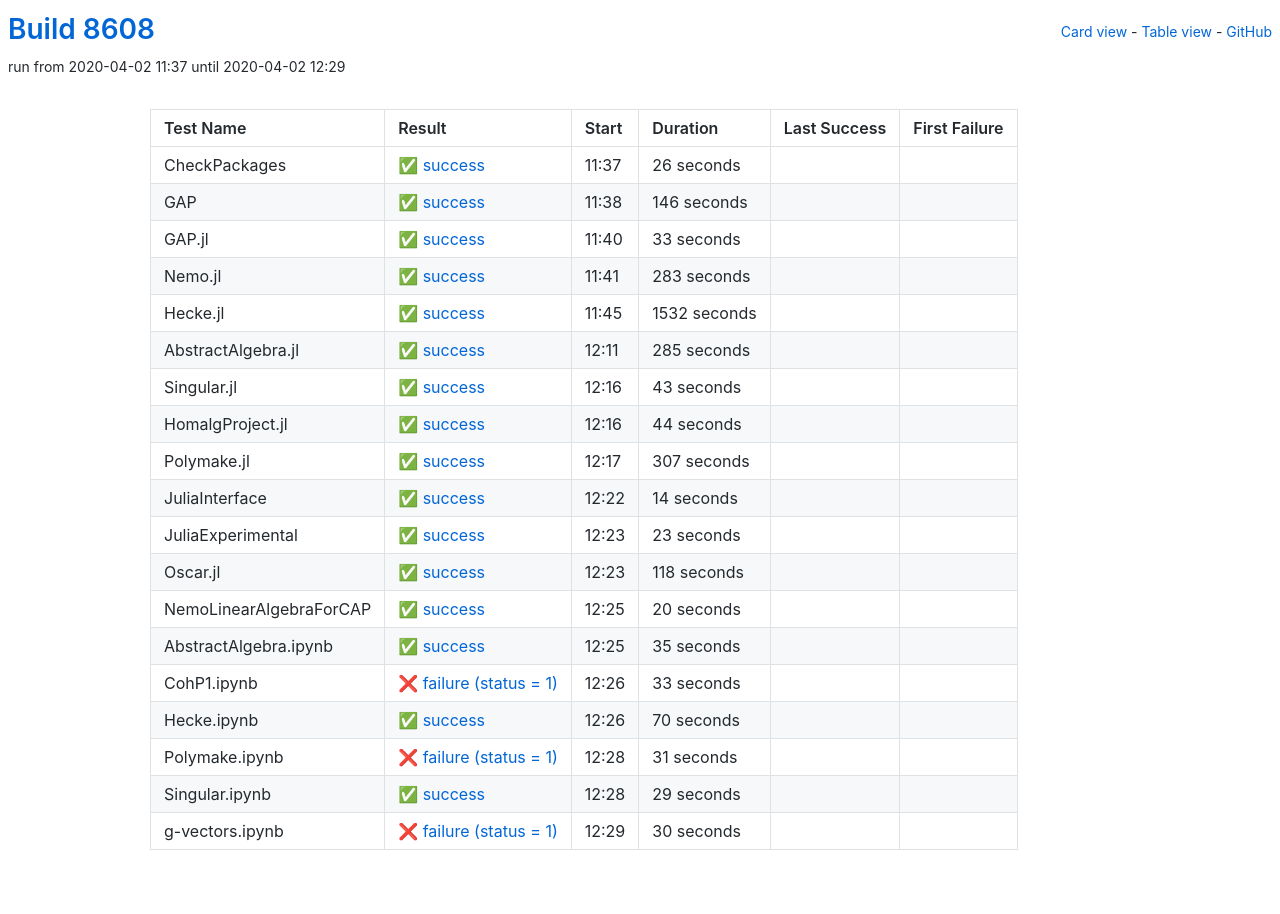
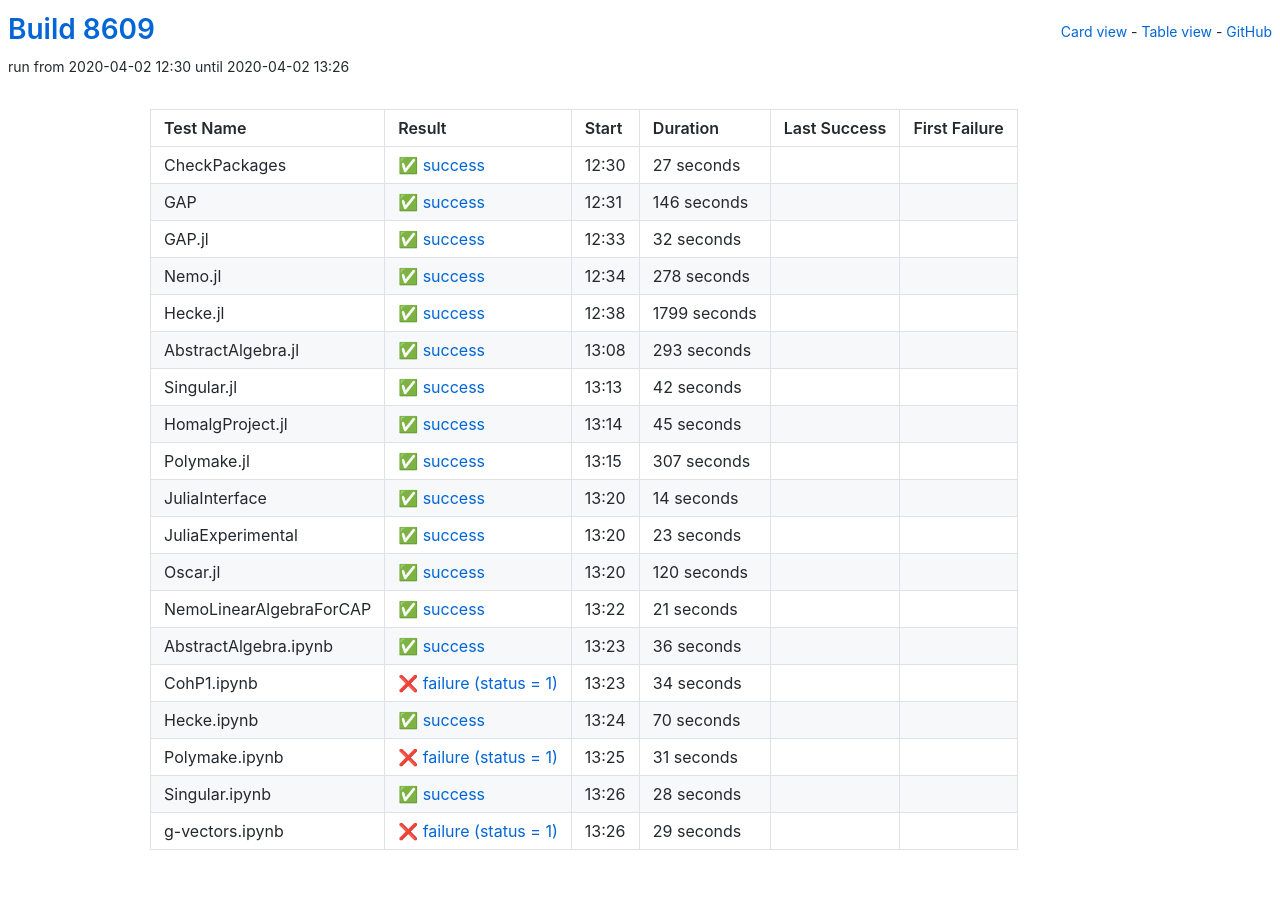
Before and after one commit to oscar-system/oscar-ci-status, a Jekyll site: the page built from table.html, in a window 1280 px wide. Built offline with Jekyll 4.4.1, drawn with Linux system fonts in a browser that asks for light colours.

Commit message:
Build 8609

```diff
--- a/_data/ci.yml
+++ b/_data/ci.yml
@@ -1,16 +1,16 @@
-build: 8608
-build_url: https://oscarci.mathematik.uni-kl.de/job/oscar/8608/
+build: 8609
+build_url: https://oscarci.mathematik.uni-kl.de/job/oscar/8609/
 job: oscar
 tests:
-- duration: 26
+- duration: 27
   exitcode: 0
   first_failure: false
   first_failure_url: null
   last_success: false
   last_success_url: null
-  log: https://oscarci.mathematik.uni-kl.de/job/oscar/8608/artifact/logs/build-8608/CheckPackages.log
+  log: https://oscarci.mathematik.uni-kl.de/job/oscar/8609/artifact/logs/build-8609/CheckPackages.log
   name: CheckPackages
-  start: 2020-04-02 11:37
+  start: 2020-04-02 12:30
   status: success
   success: true
 - duration: 146
@@ -19,75 +19,75 @@ tests:
   first_failure_url: null
   last_success: false
   last_success_url: null
-  log: https://oscarci.mathematik.uni-kl.de/job/oscar/8608/artifact/logs/build-8608/GAP.log
+  log: https://oscarci.mathematik.uni-kl.de/job/oscar/8609/artifact/logs/build-8609/GAP.log
   name: GAP
-  start: 2020-04-02 11:38
+  start: 2020-04-02 12:31
   status: success
   success: true
-- duration: 33
+- duration: 32
   exitcode: 0
   first_failure: false
   first_failure_url: null
   last_success: false
   last_success_url: null
-  log: https://oscarci.mathematik.uni-kl.de/job/oscar/8608/artifact/logs/build-8608/GAP.jl.log
+  log: https://oscarci.mathematik.uni-kl.de/job/oscar/8609/artifact/logs/build-8609/GAP.jl.log
   name: GAP.jl
-  start: 2020-04-02 11:40
+  start: 2020-04-02 12:33
   status: success
   success: true
-- duration: 283
+- duration: 278
   exitcode: 0
   first_failure: false
   first_failure_url: null
   last_success: false
   last_success_url: null
-  log: https://oscarci.mathematik.uni-kl.de/job/oscar/8608/artifact/logs/build-8608/Nemo.jl.log
+  log: https://oscarci.mathematik.uni-kl.de/job/oscar/8609/artifact/logs/build-8609/Nemo.jl.log
   name: Nemo.jl
-  start: 2020-04-02 11:41
+  start: 2020-04-02 12:34
   status: success
   success: true
-- duration: 1532
+- duration: 1799
   exitcode: 0
   first_failure: false
   first_failure_url: null
   last_success: false
   last_success_url: null
-  log: https://oscarci.mathematik.uni-kl.de/job/oscar/8608/artifact/logs/build-8608/Hecke.jl.log
+  log: https://oscarci.mathematik.uni-kl.de/job/oscar/8609/artifact/logs/build-8609/Hecke.jl.log
   name: Hecke.jl
-  start: 2020-04-02 11:45
+  start: 2020-04-02 12:38
   status: success
   success: true
-- duration: 285
+- duration: 293
   exitcode: 0
   first_failure: false
   first_failure_url: null
   last_success: false
   last_success_url: null
-  log: https://oscarci.mathematik.uni-kl.de/job/oscar/8608/artifact/logs/build-8608/AbstractAlgebra.jl.log
+  log: https://oscarci.mathematik.uni-kl.de/job/oscar/8609/artifact/logs/build-8609/AbstractAlgebra.jl.log
   name: AbstractAlgebra.jl
-  start: 2020-04-02 12:11
+  start: 2020-04-02 13:08
   status: success
   success: true
-- duration: 43
+- duration: 42
   exitcode: 0
   first_failure: false
   first_failure_url: null
   last_success: false
   last_success_url: null
-  log: https://oscarci.mathematik.uni-kl.de/job/oscar/8608/artifact/logs/build-8608/Singular.jl.log
+  log: https://oscarci.mathematik.uni-kl.de/job/oscar/8609/artifact/logs/build-8609/Singular.jl.log
   name: Singular.jl
-  start: 2020-04-02 12:16
+  start: 2020-04-02 13:13
   status: success
   success: true
-- duration: 44
+- duration: 45
   exitcode: 0
   first_failure: false
   first_failure_url: null
   last_success: false
   last_success_url: null
-  log: https://oscarci.mathematik.uni-kl.de/job/oscar/8608/artifact/logs/build-8608/HomalgProject.jl.log
+  log: https://oscarci.mathematik.uni-kl.de/job/oscar/8609/artifact/logs/build-8609/HomalgProject.jl.log
   name: HomalgProject.jl
-  start: 2020-04-02 12:16
+  start: 2020-04-02 13:14
   status: success
   success: true
 - duration: 307
@@ -96,9 +96,9 @@ tests:
   first_failure_url: null
   last_success: false
   last_success_url: null
-  log: https://oscarci.mathematik.uni-kl.de/job/oscar/8608/artifact/logs/build-8608/Polymake.jl.log
+  log: https://oscarci.mathematik.uni-kl.de/job/oscar/8609/artifact/logs/build-8609/Polymake.jl.log
   name: Polymake.jl
-  start: 2020-04-02 12:17
+  start: 2020-04-02 13:15
   status: success
   success: true
 - duration: 14
@@ -107,9 +107,9 @@ tests:
   first_failure_url: null
   last_success: false
   last_success_url: null
-  log: https://oscarci.mathematik.uni-kl.de/job/oscar/8608/artifact/logs/build-8608/JuliaInterface.log
+  log: https://oscarci.mathematik.uni-kl.de/job/oscar/8609/artifact/logs/build-8609/JuliaInterface.log
   name: JuliaInterface
-  start: 2020-04-02 12:22
+  start: 2020-04-02 13:20
   status: success
   success: true
 - duration: 23
@@ -118,53 +118,53 @@ tests:
   first_failure_url: null
   last_success: false
   last_success_url: null
-  log: https://oscarci.mathematik.uni-kl.de/job/oscar/8608/artifact/logs/build-8608/JuliaExperimental.log
+  log: https://oscarci.mathematik.uni-kl.de/job/oscar/8609/artifact/logs/build-8609/JuliaExperimental.log
   name: JuliaExperimental
-  start: 2020-04-02 12:23
+  start: 2020-04-02 13:20
   status: success
   success: true
-- duration: 118
+- duration: 120
   exitcode: 0
   first_failure: false
   first_failure_url: null
   last_success: false
   last_success_url: null
-  log: https://oscarci.mathematik.uni-kl.de/job/oscar/8608/artifact/logs/build-8608/Oscar.jl.log
+  log: https://oscarci.mathematik.uni-kl.de/job/oscar/8609/artifact/logs/build-8609/Oscar.jl.log
   name: Oscar.jl
-  start: 2020-04-02 12:23
+  start: 2020-04-02 13:20
   status: success
   success: true
-- duration: 20
+- duration: 21
   exitcode: 0
   first_failure: false
   first_failure_url: null
   last_success: false
   last_success_url: null
-  log: https://oscarci.mathematik.uni-kl.de/job/oscar/8608/artifact/logs/build-8608/NemoLinearAlgebraForCAP.log
+  log: https://oscarci.mathematik.uni-kl.de/job/oscar/8609/artifact/logs/build-8609/NemoLinearAlgebraForCAP.log
   name: NemoLinearAlgebraForCAP
-  start: 2020-04-02 12:25
+  start: 2020-04-02 13:22
   status: success
   success: true
-- duration: 35
+- duration: 36
   exitcode: 0
   first_failure: false
   first_failure_url: null
   last_success: false
   last_success_url: null
-  log: https://oscarci.mathematik.uni-kl.de/job/oscar/8608/artifact/logs/build-8608/AbstractAlgebra.ipynb.log
+  log: https://oscarci.mathematik.uni-kl.de/job/oscar/8609/artifact/logs/build-8609/AbstractAlgebra.ipynb.log
   name: AbstractAlgebra.ipynb
-  start: 2020-04-02 12:25
+  start: 2020-04-02 13:23
   status: success
   success: true
-- duration: 33
+- duration: 34
   exitcode: 1
   first_failure: false
   first_failure_url: null
   last_success: false
   last_success_url: null
-  log: https://oscarci.mathematik.uni-kl.de/job/oscar/8608/artifact/logs/build-8608/CohP1.ipynb.log
+  log: https://oscarci.mathematik.uni-kl.de/job/oscar/8609/artifact/logs/build-8609/CohP1.ipynb.log
   name: CohP1.ipynb
-  start: 2020-04-02 12:26
+  start: 2020-04-02 13:23
   status: failure
   success: false
 - duration: 70
@@ -173,9 +173,9 @@ tests:
   first_failure_url: null
   last_success: false
   last_success_url: null
-  log: https://oscarci.mathematik.uni-kl.de/job/oscar/8608/artifact/logs/build-8608/Hecke.ipynb.log
+  log: https://oscarci.mathematik.uni-kl.de/job/oscar/8609/artifact/logs/build-8609/Hecke.ipynb.log
   name: Hecke.ipynb
-  start: 2020-04-02 12:26
+  start: 2020-04-02 13:24
   status: success
   success: true
 - duration: 31
@@ -184,30 +184,30 @@ tests:
   first_failure_url: null
   last_success: false
   last_success_url: null
-  log: https://oscarci.mathematik.uni-kl.de/job/oscar/8608/artifact/logs/build-8608/Polymake.ipynb.log
+  log: https://oscarci.mathematik.uni-kl.de/job/oscar/8609/artifact/logs/build-8609/Polymake.ipynb.log
   name: Polymake.ipynb
-  start: 2020-04-02 12:28
+  start: 2020-04-02 13:25
   status: failure
   success: false
-- duration: 29
+- duration: 28
   exitcode: 0
   first_failure: false
   first_failure_url: null
   last_success: false
   last_success_url: null
-  log: https://oscarci.mathematik.uni-kl.de/job/oscar/8608/artifact/logs/build-8608/Singular.ipynb.log
+  log: https://oscarci.mathematik.uni-kl.de/job/oscar/8609/artifact/logs/build-8609/Singular.ipynb.log
   name: Singular.ipynb
-  start: 2020-04-02 12:28
+  start: 2020-04-02 13:26
   status: success
   success: true
-- duration: 30
+- duration: 29
   exitcode: 1
   first_failure: false
   first_failure_url: null
   last_success: false
   last_success_url: null
-  log: https://oscarci.mathematik.uni-kl.de/job/oscar/8608/artifact/logs/build-8608/g-vectors.ipynb.log
+  log: https://oscarci.mathematik.uni-kl.de/job/oscar/8609/artifact/logs/build-8609/g-vectors.ipynb.log
   name: g-vectors.ipynb
-  start: 2020-04-02 12:29
+  start: 2020-04-02 13:26
   status: failure
   success: false
```
Also changed, not shown: README.md.
